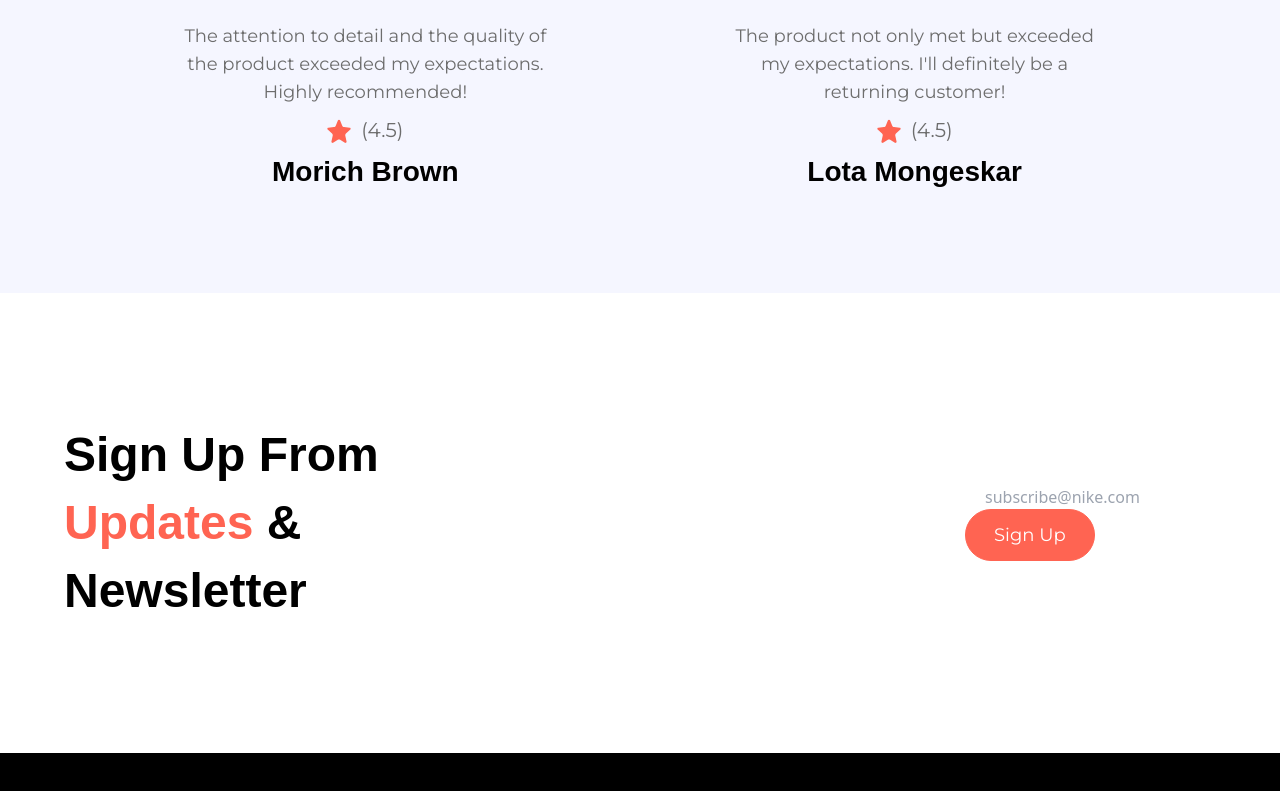
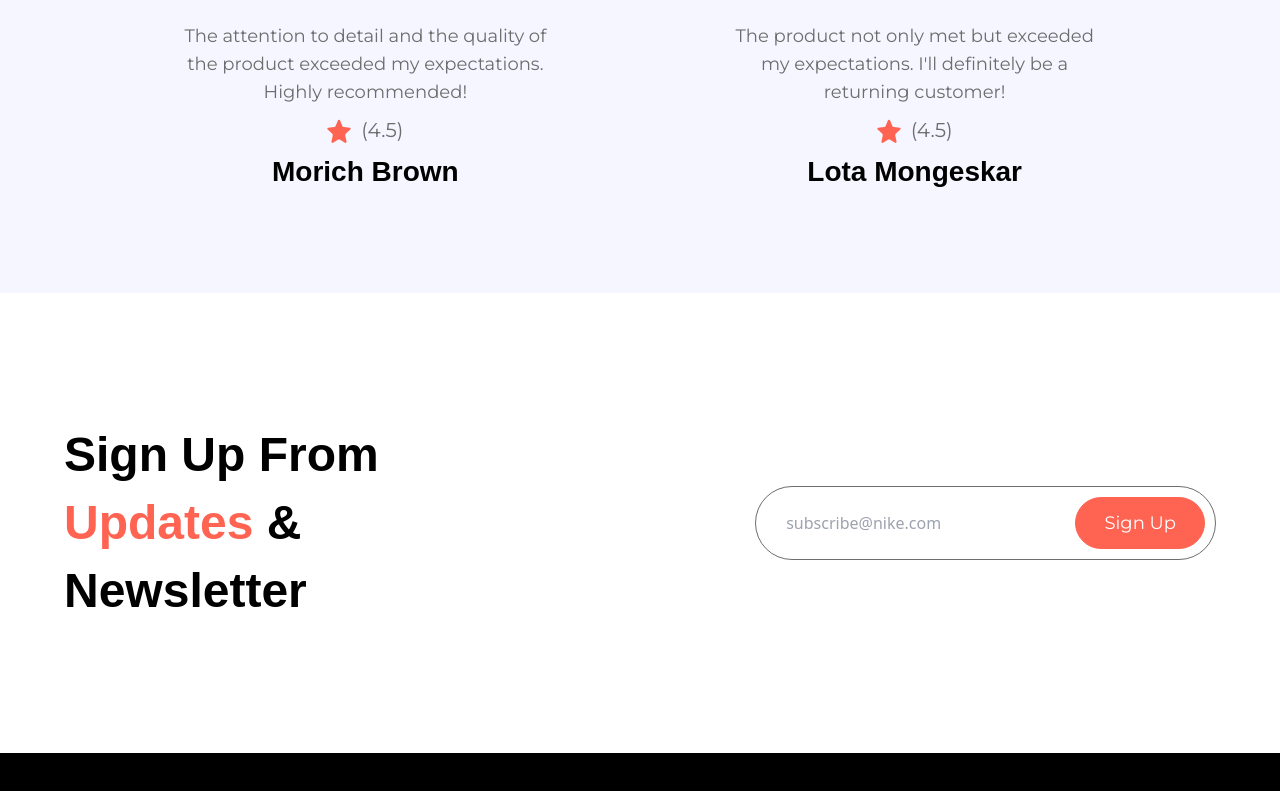
Before and after one commit to atifHussaini/Nike-App, a React (Vite) app: page / in a window 1280 px wide. Shown: the part 3954-4745 px from the top of the page. Built offline with nearby package versions, Linux system fonts and the light colour scheme; a web font is replaced by a local one.

Commit message:
subscribe section complete

```diff
--- a/src/sections/Subscribe.jsx
+++ b/src/sections/Subscribe.jsx
@@ -6,7 +6,7 @@
       <h3 className="text-4xl leading-[68px] lg:max-w-md font-palanquin font-bold">Sign Up From
       <span className="text-coral-red"> Updates </span> & Newsletter
       </h3>
-      <div>
+      <div className='lg:max-w-[40%] w-full flex items-center max-sm:flex-col gap-5 p-2.5 sm:border sm:border-slate-gray rounded-full'>
          <input type="text" placeholder="subscribe@nike.com" className="input"/>
          <div className='flex max-sm:justify-end items-center max-sm:w-full'>
             <Button label="Sign Up" fullWidth />
```
